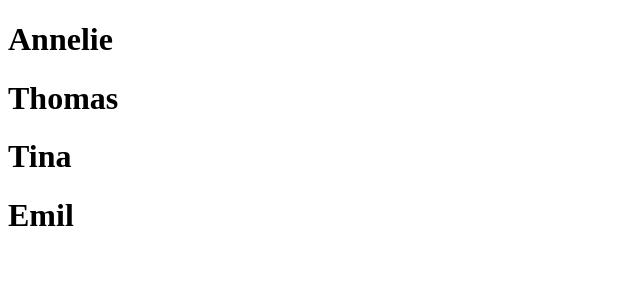
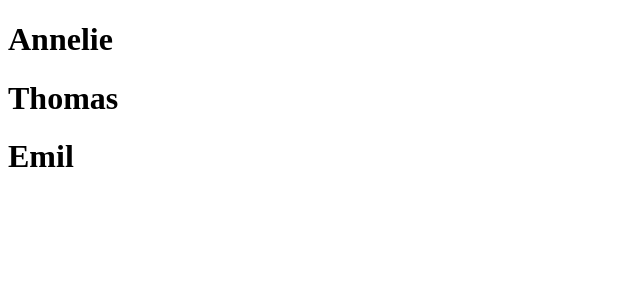
Before and after one commit to EmperorBlizzard/Frontend2Assignment, a React (Vite) app in the folder Frontend2Assignment/: page / in a window 1280 px wide. Shown: the top 300 px of the page, without its empty margins (0-640 px from the left). Built offline with nearby package versions, Linux system fonts and the light colour scheme.

Commit message:
Remove Tina.jsx

```diff
--- a/Frontend2Assignment/src/App.jsx
+++ b/Frontend2Assignment/src/App.jsx
@@ -1,6 +1,5 @@
 import Thomas from "./components/thomas";
 import Annelie from "./components/individuals/annelie";
-import Tina from "./Views/tina";
 import Emil from "./components/sections/Emil"
 
 function App() {
@@ -8,7 +7,6 @@ function App() {
     <div>
       <Annelie />
       <Thomas />
-      <Tina />
       <Emil />
     </div>
   );
--- a/Frontend2Assignment/src/Views/tina.jsx
+++ /dev/null
@@ -1,7 +0,0 @@
-function Name() {
-    return (
-        <h1>Tina</h1>
-     );
-}
-
-export default Name;
```
